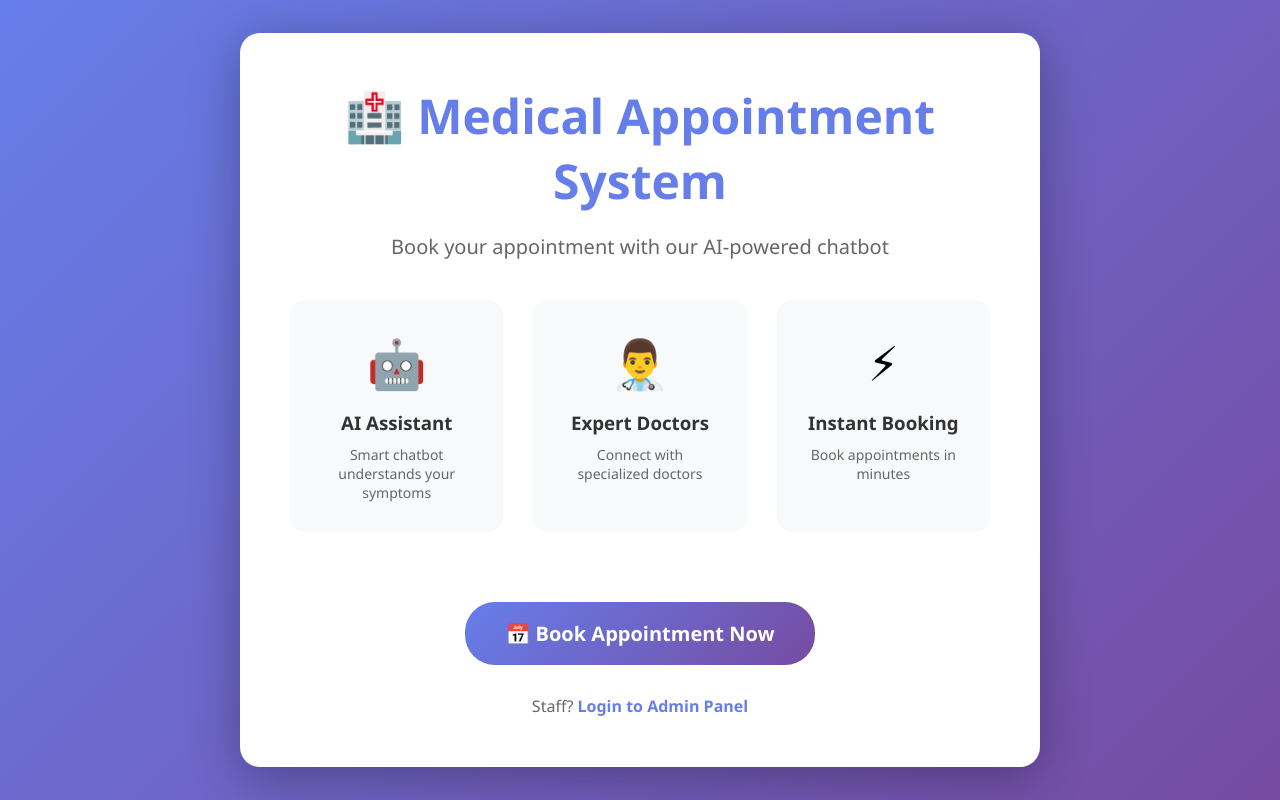
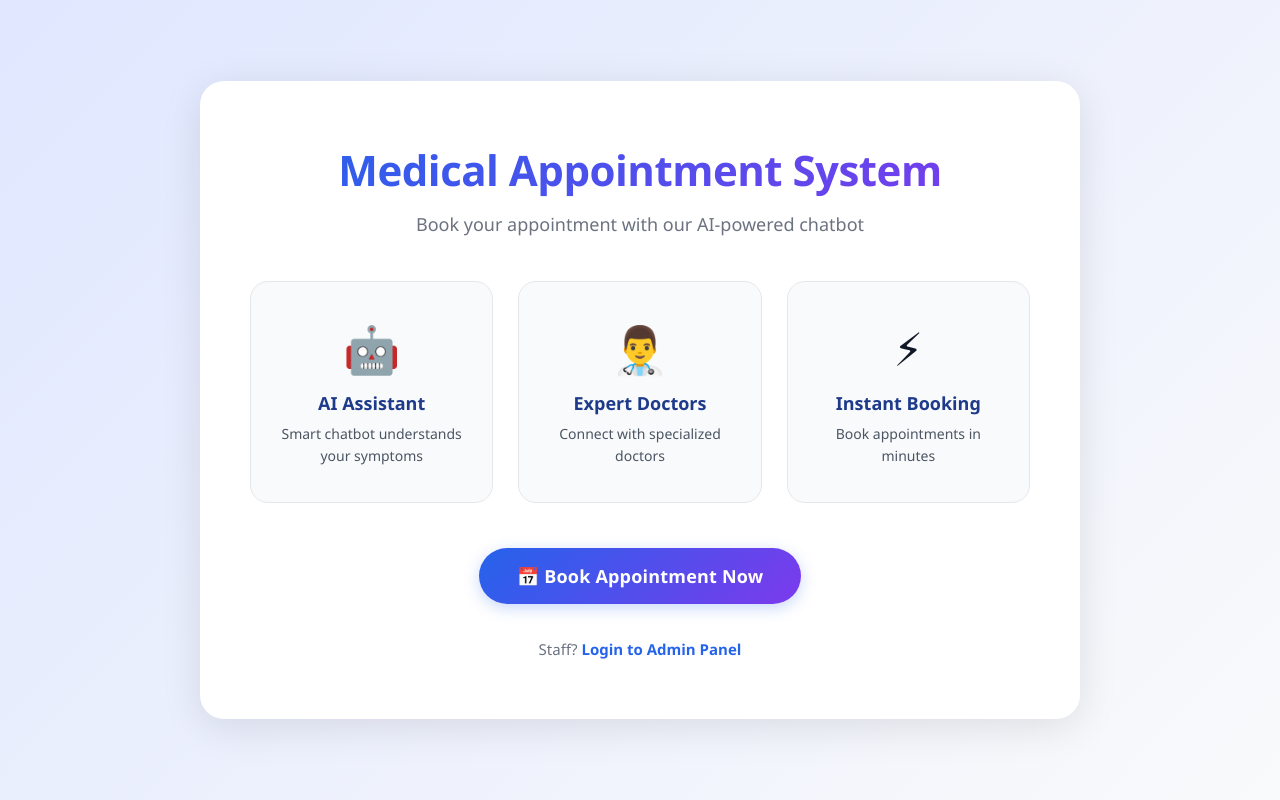
Before and after one commit to vishnuam155-creator/claud-appoimnet, a Django app: page / in a window 1280 px wide. Run offline with Django 5.2, Linux system fonts and the light colour scheme.

Commit message:
Update home.html

```diff
--- a/templates/patient_booking/home.html
+++ b/templates/patient_booking/home.html
@@ -5,6 +5,7 @@
     <meta name="viewport" content="width=device-width, initial-scale=1.0">
     <title>Medical Appointment System</title>
     <style>
+      /* ====== RESET & BASE ====== */
 * {
   margin: 0;
   padding: 0;
@@ -12,101 +13,158 @@
 }
 
 body {
-            font-family: 'Segoe UI', Tahoma, Geneva, Verdana, sans-serif;
-            background: linear-gradient(135deg, #667eea 0%, #764ba2 100%);
+  font-family: 'Poppins', 'Segoe UI', Tahoma, Geneva, Verdana, sans-serif;
+  background: linear-gradient(135deg, #e0e7ff 0%, #f9fafb 100%);
   min-height: 100vh;
   display: flex;
   justify-content: center;
   align-items: center;
-            padding: 20px;
+  padding: 30px;
+  color: #111827;
 }
 
+/* ====== MAIN CONTAINER ====== */
 .container {
-            max-width: 800px;
-            background: white;
-            border-radius: 20px;
-            box-shadow: 0 10px 50px rgba(0,0,0,0.3);
-            padding: 50px;
+  width: 100%;
+  max-width: 880px;
+  background: #ffffff;
+  border-radius: 24px;
+  box-shadow: 0 8px 40px rgba(0, 0, 0, 0.1);
+  padding: 60px 50px;
   text-align: center;
+  transition: transform 0.3s ease, box-shadow 0.3s ease;
+}
+
+.container:hover {
+  transform: translateY(-5px);
+  box-shadow: 0 10px 45px rgba(0, 0, 0, 0.12);
+}
+
+/* ====== TITLE ====== */
+h1 {
+  background: linear-gradient(135deg, #2563eb, #7c3aed);
+  -webkit-background-clip: text;
+  -webkit-text-fill-color: transparent;
+  font-size: 42px;
+  font-weight: 700;
+  letter-spacing: -0.5px;
+  margin-bottom: 14px;
+}
+
+.subtitle {
+  color: #6b7280;
+  font-size: 18px;
+  font-weight: 500;
+  margin-bottom: 45px;
+}
+
+/* ====== FEATURES GRID ====== */
+.features {
+  display: grid;
+  grid-template-columns: repeat(auto-fit, minmax(220px, 1fr));
+  gap: 25px;
+  margin-bottom: 45px;
+}
+
+.feature {
+  padding: 35px 25px;
+  border-radius: 18px;
+  background: #f9fafb;
+  border: 1px solid #e5e7eb;
+  transition: all 0.3s ease;
+  cursor: default;
+}
+
+.feature:hover {
+  background: #eef2ff;
+  transform: translateY(-6px);
+  box-shadow: 0 6px 20px rgba(37, 99, 235, 0.15);
+}
+
+.feature-icon {
+  font-size: 46px;
+  margin-bottom: 12px;
+}
+
+.feature h3 {
+  color: #1e3a8a;
+  font-size: 18px;
+  font-weight: 600;
+  margin-bottom: 8px;
+}
+
+.feature p {
+  color: #4b5563;
+  font-size: 14px;
+  line-height: 1.6;
+}
+
+/* ====== CTA BUTTON ====== */
+.cta-button {
+  display: inline-flex;
+  align-items: center;
+  gap: 10px;
+  padding: 16px 38px;
+  background: linear-gradient(135deg, #2563eb, #7c3aed);
+  color: white;
+  text-decoration: none;
+  border-radius: 50px;
+  font-size: 18px;
+  font-weight: 600;
+  letter-spacing: 0.2px;
+  transition: all 0.3s ease;
+  box-shadow: 0 4px 15px rgba(37, 99, 235, 0.25);
+}
+
+.cta-button:hover {
+  transform: translateY(-4px);
+  box-shadow: 0 8px 25px rgba(37, 99, 235, 0.4);
+}
+
+/* ====== ADMIN LINK ====== */
+.admin-link {
+  margin-top: 35px;
+  color: #6b7280;
+  font-size: 15px;
+}
+
+.admin-link a {
+  color: #2563eb;
+  font-weight: 600;
+  text-decoration: none;
+  transition: color 0.2s ease;
+}
+
+.admin-link a:hover {
+  color: #1d4ed8;
+  text-decoration: underline;
+}
+
+/* ====== RESPONSIVE ====== */
+@media (max-width: 768px) {
+  .container {
+    padding: 40px 25px;
   }
 
   h1 {
-            color: #667eea;
-            font-size: 48px;
-            margin-bottom: 20px;
+    font-size: 34px;
   }
 
-        .subtitle {
-            color: #666;
-            font-size: 20px;
-            margin-bottom: 40px;
+  .cta-button {
+    font-size: 16px;
+    padding: 14px 30px;
   }
 
   .features {
-            display: grid;
-            grid-template-columns: repeat(auto-fit, minmax(200px, 1fr));
-            gap: 30px;
-            margin: 40px 0;
+    gap: 20px;
+  }
 }
 
-        .feature {
-            padding: 30px;
-            border-radius: 15px;
-            background: #f8f9fa;
-        }
-
-        .feature-icon {
-            font-size: 48px;
-            margin-bottom: 15px;
-        }
-
-        .feature h3 {
-            color: #333;
-            margin-bottom: 10px;
-        }
-
-        .feature p {
-            color: #666;
-            font-size: 14px;
-        }
-
-        .cta-button {
-            display: inline-block;
-            padding: 18px 40px;
-            background: linear-gradient(135deg, #667eea 0%, #764ba2 100%);
-            color: white;
-            text-decoration: none;
-            border-radius: 30px;
-            font-size: 20px;
-            font-weight: 600;
-            margin-top: 30px;
-            transition: transform 0.3s ease, box-shadow 0.3s ease;
-        }
-
-        .cta-button:hover {
-            transform: translateY(-5px);
-            box-shadow: 0 10px 30px rgba(102, 126, 234, 0.4);
-        }
-
-        .admin-link {
-            margin-top: 30px;
-            color: #666;
-        }
-
-        .admin-link a {
-            color: #667eea;
-            text-decoration: none;
-            font-weight: 600;
-        }
-
-        .admin-link a:hover {
-            text-decoration: underline;
-        }
     </style>
 </head>
 <body>
     <div class="container">
-        <h1>🏥 Medical Appointment System</h1>
+        <h1>Medical Appointment System</h1>
         <p class="subtitle">Book your appointment with our AI-powered chatbot</p>
 
         <div class="features">
```
Lines whose indentation alone changed are shown as unchanged.
